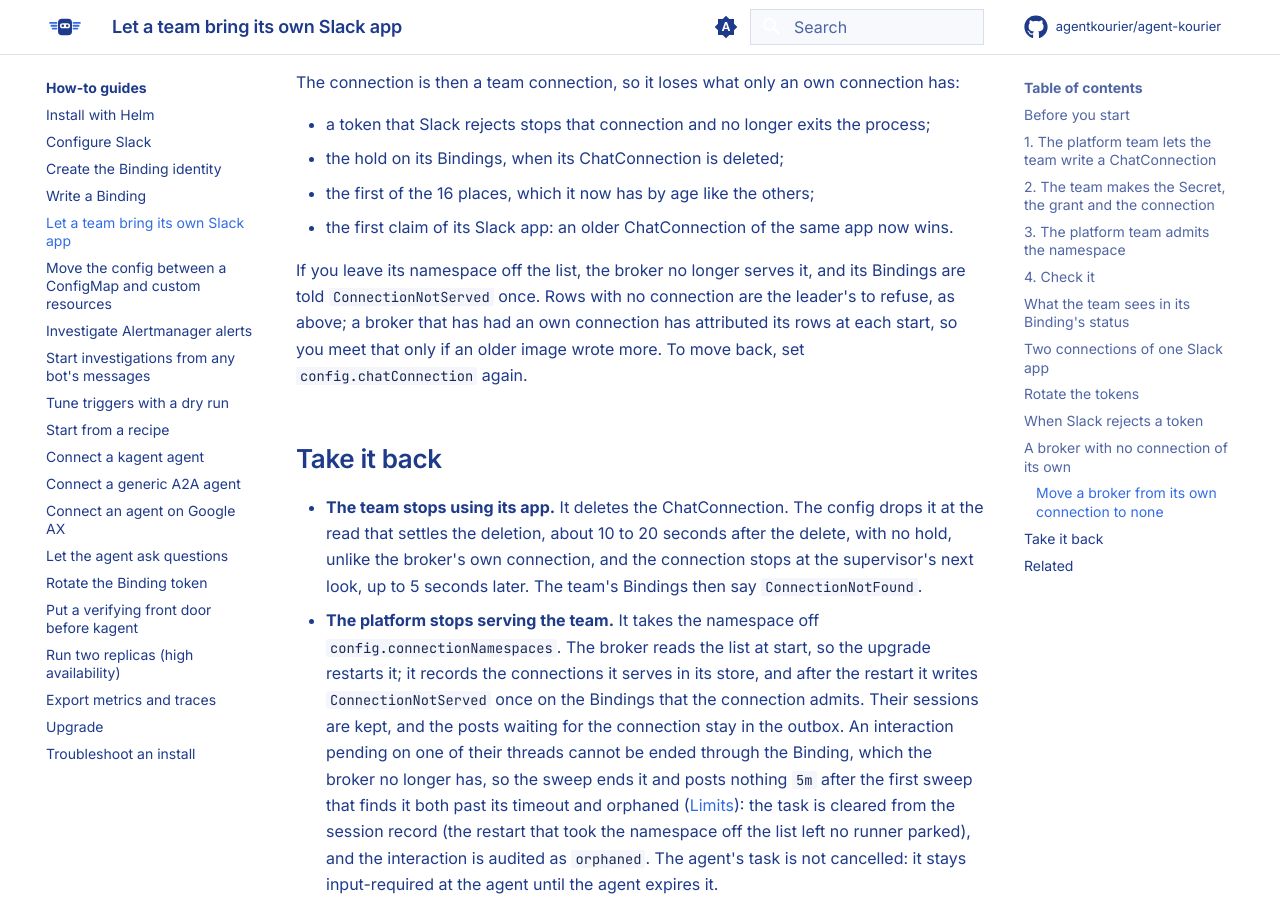
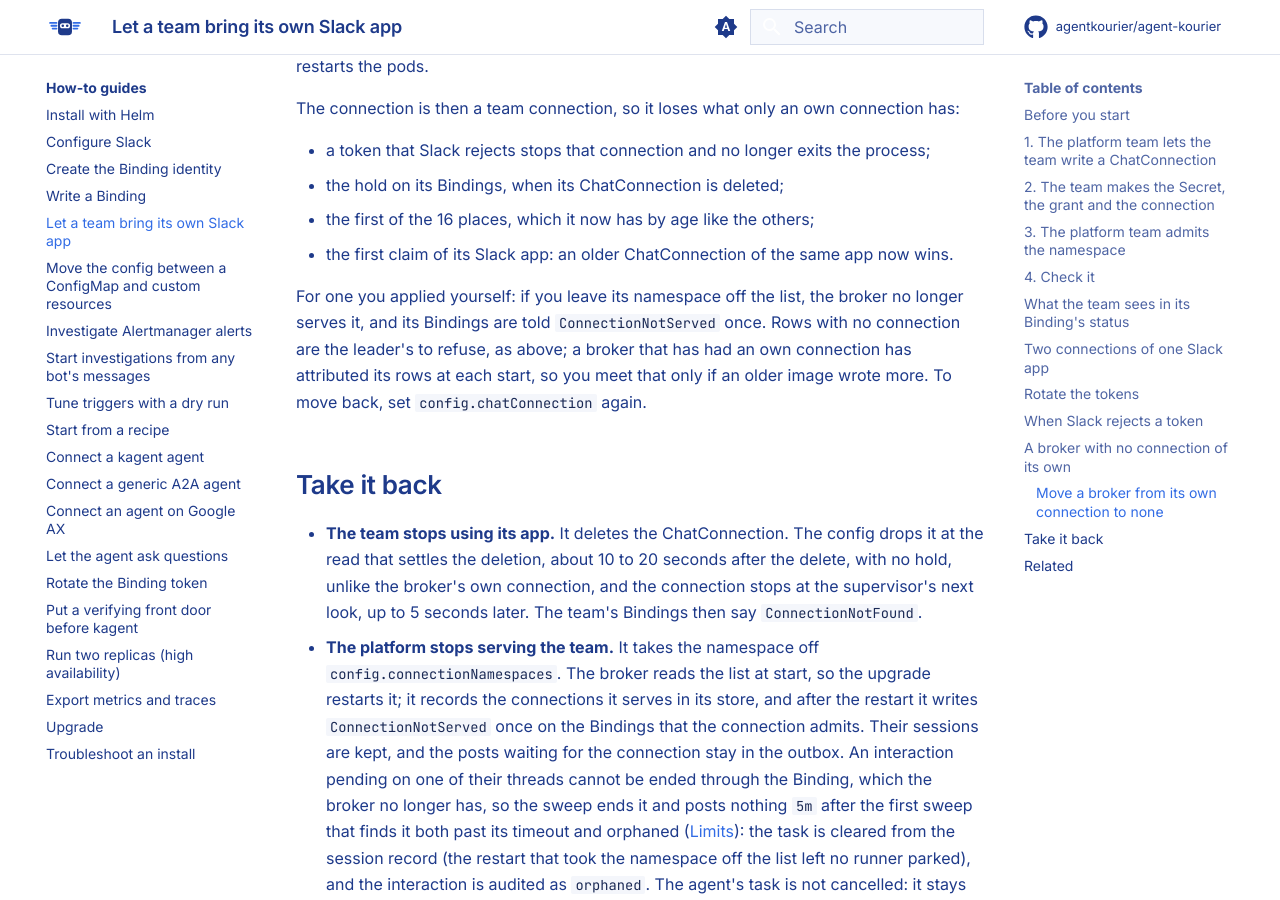
Before and after one commit to agentkourier/agent-kourier, an MkDocs documentation site: the page built from docs/how-to/team-slack-app.md, in a window 1280 px wide and 900 px high, scrolled down 12584 px. Built offline with MkDocs 1.6.1 and Material for MkDocs 9.7.7, drawn with Linux system fonts in a browser that asks for light colours; comment, search, counter and statistics services are not loaded; some of the changed text lies outside the part shown.

Commit message:
docs: the ServiceAccount rule in full, a broker may serve no connection, review wording

```diff
--- a/docs/how-to/team-slack-app.md
+++ b/docs/how-to/team-slack-app.md
@@ -340,7 +341,7 @@
 - the first of the 16 places, which it now has by age like the others;
 - the first claim of its Slack app: an older ChatConnection of the same app now wins.
 
-If you leave its namespace off the list, the broker no longer serves it, and its Bindings are told `ConnectionNotServed` once. Rows with no connection are
+For one you applied yourself: if you leave its namespace off the list, the broker no longer serves it, and its Bindings are told `ConnectionNotServed` once. Rows with no connection are
 the leader's to refuse, as above; a broker that has had an own connection has attributed its rows at each start, so you meet that only if an older image wrote more.
 To move back, set `config.chatConnection` again.
 
```
Also changed, not shown: other parts of docs/how-to/team-slack-app.md (+4 -3 lines), docs/how-to/install-with-helm.md (+1 -1 lines), docs/how-to/migrate-config-source.md (+1 -1 lines), docs/how-to/write-a-binding.md (+1 -1 lines), docs/reference/metrics.md (+1 -1 lines).
